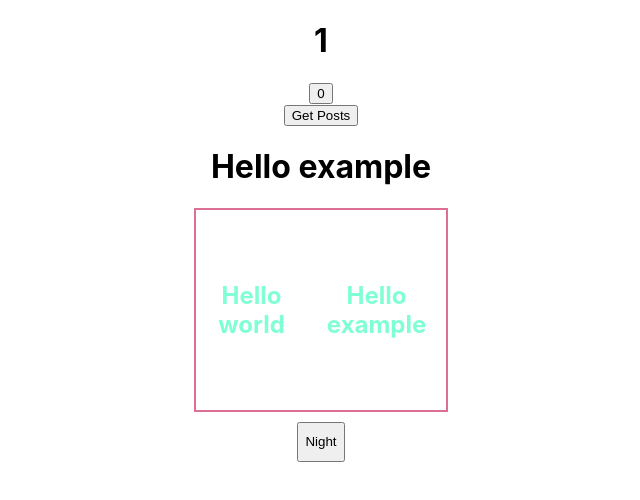
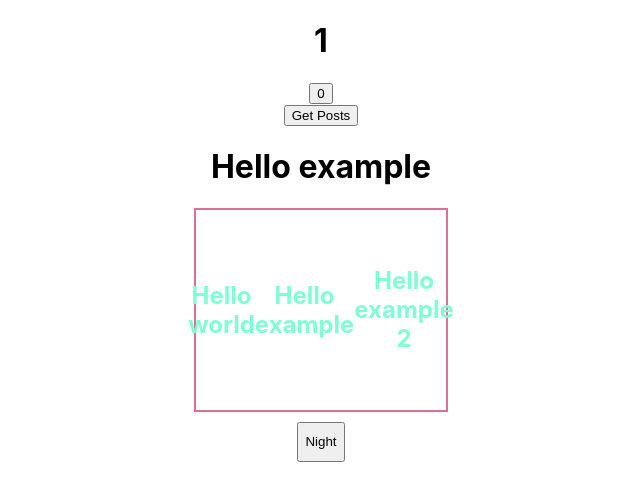
Before and after one commit to Andrey0295/react-saga-proj, a React (Create React App) app: page / in a window 1280 px wide. Shown: the top 500 px of the page, without its empty margins (319-959 px from the left). Built offline with nearby package versions, Linux system fonts and the light colour scheme; the HTML template or start-up script is replaced by a standard one.

Commit message:
example commit 2

```diff
--- a/src/components/PostsList/PostsList.tsx
+++ b/src/components/PostsList/PostsList.tsx
@@ -84,6 +84,7 @@ export const PostsList: React.FC<{ postsData: IPost[] }> = ({ postsData }) => {
           <TitleBlock>
             <Title>Hello world</Title>
             <Title>Hello example</Title>
+            <Title>Hello example 2</Title>
           </TitleBlock>
           <div>
             <button
```
